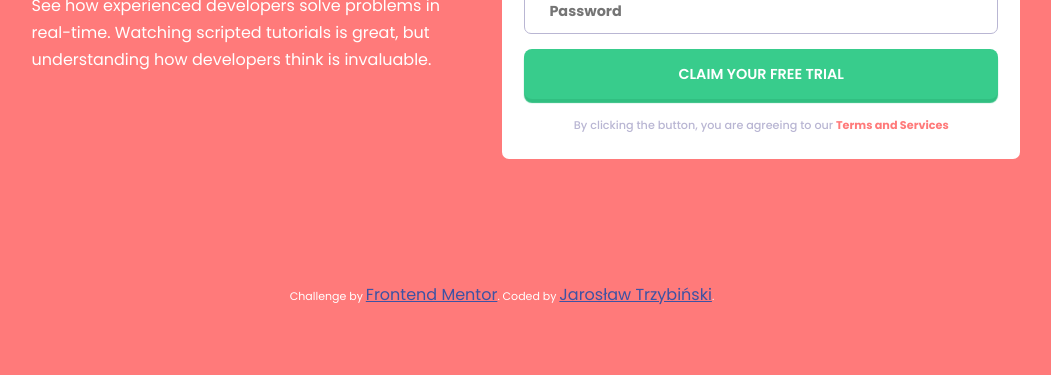
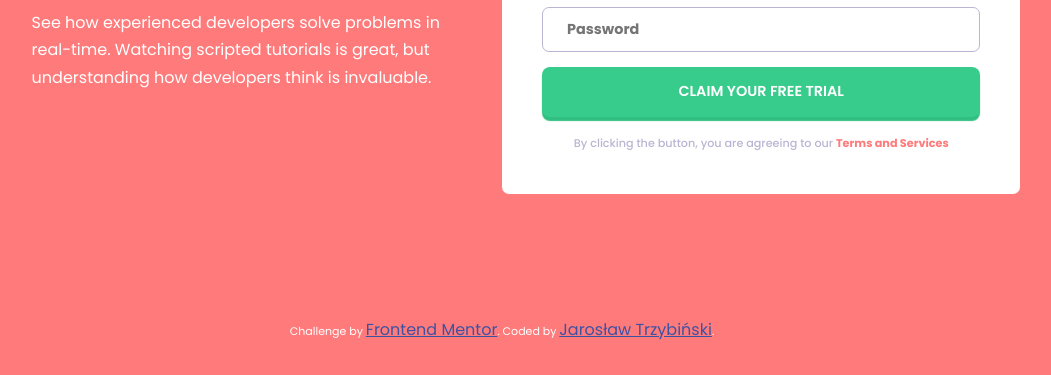
Before and after one commit to Jarek-Trzybinski/front-end-challenge-003-intro-component-with-signup-form-master, a website: page index.html in a window 1280 px wide. Shown: the part 425-800 px from the top of the page, without its empty margins (138-1189 px from the left). Drawn offline with Linux system fonts and the light colour scheme.

Commit message:
small changes to desktop design

```diff
--- a/sass/styles.sass
+++ b/sass/styles.sass
@@ -79,7 +79,7 @@ input
     border-radius: 7px
     border: 1px $grayish-blue solid
 // Mobile screeen only
-@media screen and (max-width: 600px)
+@media screen and (max-width: 850px)
     body
         background: url(./../images/bg-intro-mobile.png)  $red
         background-size: cover
@@ -89,7 +89,7 @@ input
         text-align: center
 
 // Desktop screen only
-@media screen and (min-width: 600px)
+@media screen and (min-width: 850px)
     main
         display: grid
         grid-template-columns: 1fr 1fr
@@ -102,11 +102,13 @@ input
     .text h1
         font-size: 3rem
         line-height: 1.2em
-        padding: 0
-        margin: 0
-        margin-top: 4rem
         margin-bottom: 30px
     .text p
         margin: 0
+    .form
+        display: flex
+        flex-direction: column
+        justify-content: center
     form
         text-align: center
+        padding: 2.5rem
```
Also changed, not shown: css/styles.css.
